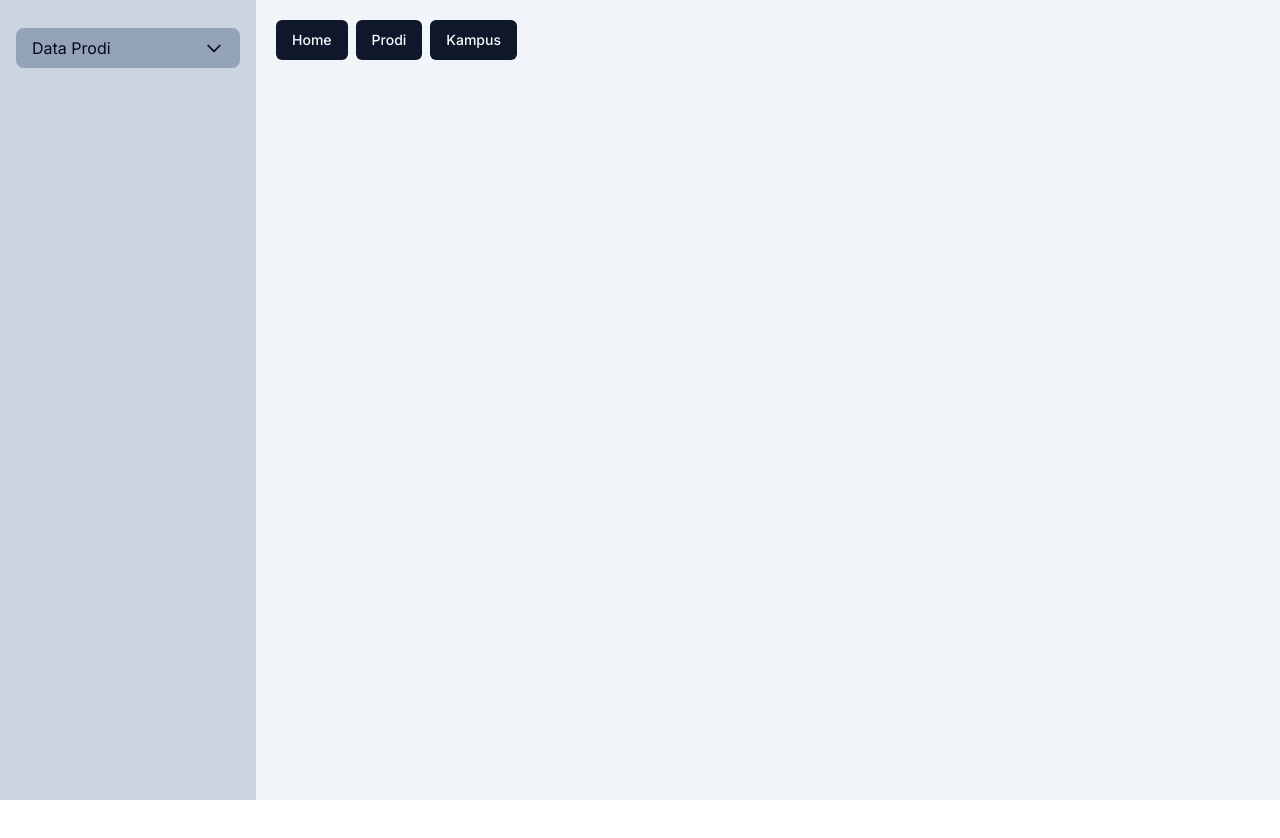
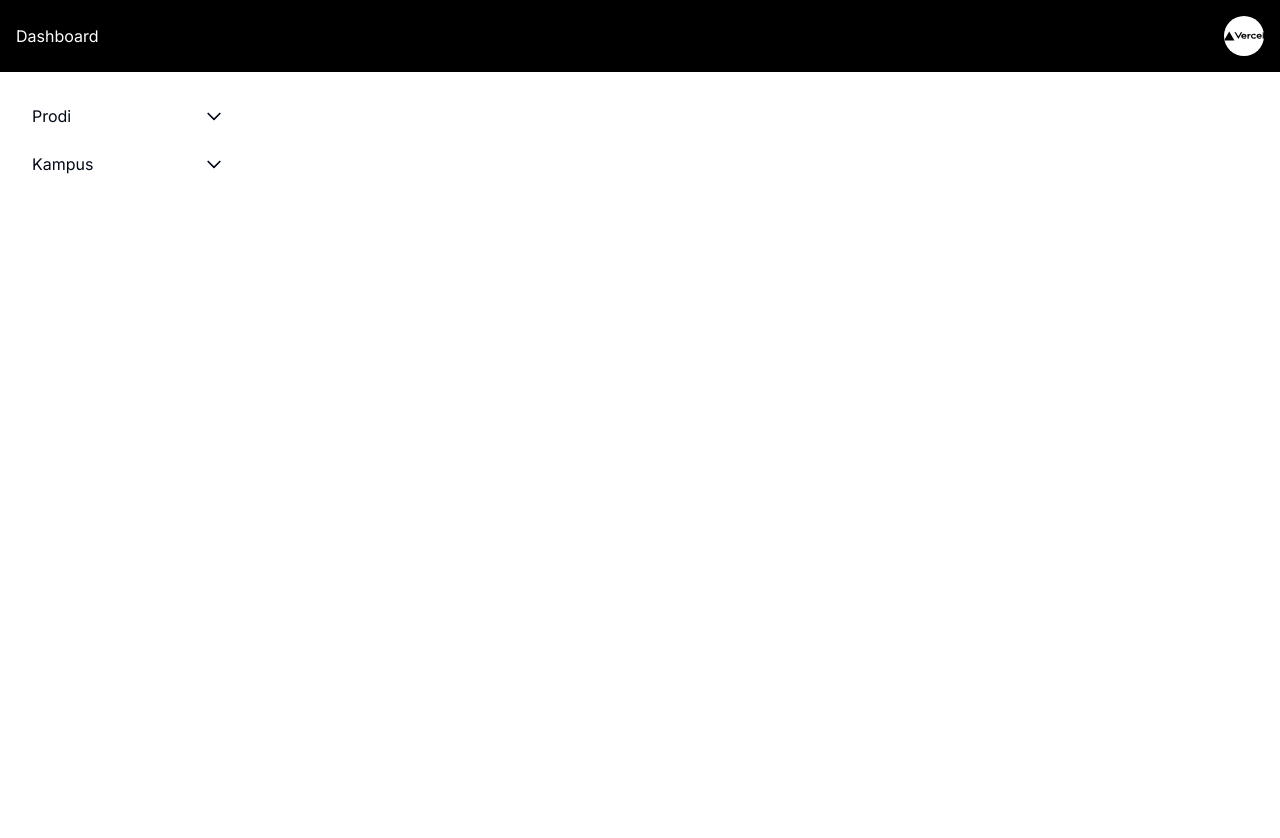
Before and after one commit to DriyandoAndreas/quiperlike-nextjs, a Next.js app: page /dashboard in a window 1280 px wide. Shown: the top 838 px of the page. Before the commit the page ends 800 px from the top, so only its background shows below. Built offline with nearby package versions, Linux system fonts and the light colour scheme.

Commit message:
add new route

```diff
--- /dev/null
+++ b/app/dashboard/bidang-studi/page.tsx
@@ -0,0 +1,3 @@
+export default function BidangStudi() {
+  return <div>BidangStudi</div>;
+}
--- /dev/null
+++ b/app/dashboard/kampus-terkait/page.tsx
@@ -0,0 +1,6 @@
+
+export default function KampusTerkait() {
+  return (
+    <div>KampusTerkait</div>
+  )
+}
--- /dev/null
+++ b/app/dashboard/kelebihan/page.tsx
@@ -0,0 +1,7 @@
+import React from 'react'
+
+export default function Kelebihan() {
+  return (
+    <div>Kelebihan</div>
+  )
+}
--- a/app/dashboard/layout.tsx
+++ b/app/dashboard/layout.tsx
@@ -1,3 +1,4 @@
+import Navbar from "@/components/ui/navbar";
 import Sidebar from "@/components/ui/sidebar";
 
 export default function DashboardLayout({
@@ -6,9 +7,12 @@ export default function DashboardLayout({
   children: React.ReactNode;
 }) {
   return (
-    <section className="flex">
-      <Sidebar />
-      <div className="flex-1 bg-slate-100 ">{children}</div>
+    <section className="flex-row">
+      <Navbar/>
+      <div className="flex">
+        <Sidebar />
+        <div className="flex-1">{children}</div>
+      </div>
     </section>
   );
 }
--- a/app/dashboard/page.tsx
+++ b/app/dashboard/page.tsx
@@ -6,17 +6,7 @@ export default function Dashboard() {
     <div>
       <nav>
         <div className="flex p-5">
-          <div className="space-x-2">
-            <Button>
-              <Link href="/dashboard">Home</Link>
-            </Button>
-            <Button>
-              <Link href="/dashboard/prodi">Prodi</Link>
-            </Button>
-            <Button>
-              <Link href="/dashboard/kampus">Kampus</Link>
-            </Button>
-          </div>
+          <div className="space-x-2"></div>
         </div>
       </nav>
     </div>
--- /dev/null
+++ b/app/dashboard/prodi/page.tsx
@@ -0,0 +1,3 @@
+export default function Prodi() {
+  return <div>Prodi</div>;
+}
--- /dev/null
+++ b/app/dashboard/skill/page.tsx
@@ -0,0 +1,7 @@
+import React from 'react'
+
+export default function Skills() {
+  return (
+    <div>Skills</div>
+  )
+}
--- /dev/null
+++ b/components/ui/avatar.tsx
@@ -0,0 +1,50 @@
+"use client"
+
+import * as React from "react"
+import * as AvatarPrimitive from "@radix-ui/react-avatar"
+
+import { cn } from "@/lib/utils"
+
+const Avatar = React.forwardRef<
+  React.ElementRef<typeof AvatarPrimitive.Root>,
+  React.ComponentPropsWithoutRef<typeof AvatarPrimitive.Root>
+>(({ className, ...props }, ref) => (
+  <AvatarPrimitive.Root
+    ref={ref}
+    className={cn(
+      "relative flex h-10 w-10 shrink-0 overflow-hidden rounded-full",
+      className
+    )}
+    {...props}
+  />
+))
+Avatar.displayName = AvatarPrimitive.Root.displayName
+
+const AvatarImage = React.forwardRef<
+  React.ElementRef<typeof AvatarPrimitive.Image>,
+  React.ComponentPropsWithoutRef<typeof AvatarPrimitive.Image>
+>(({ className, ...props }, ref) => (
+  <AvatarPrimitive.Image
+    ref={ref}
+    className={cn("aspect-square h-full w-full", className)}
+    {...props}
+  />
+))
+AvatarImage.displayName = AvatarPrimitive.Image.displayName
+
+const AvatarFallback = React.forwardRef<
+  React.ElementRef<typeof AvatarPrimitive.Fallback>,
+  React.ComponentPropsWithoutRef<typeof AvatarPrimitive.Fallback>
+>(({ className, ...props }, ref) => (
+  <AvatarPrimitive.Fallback
+    ref={ref}
+    className={cn(
+      "flex h-full w-full items-center justify-center rounded-full bg-muted",
+      className
+    )}
+    {...props}
+  />
+))
+AvatarFallback.displayName = AvatarPrimitive.Fallback.displayName
+
+export { Avatar, AvatarImage, AvatarFallback }
--- /dev/null
+++ b/components/ui/navbar.tsx
@@ -0,0 +1,26 @@
+"use client";
+
+import Link from "next/link";
+import { Avatar, AvatarImage } from "./avatar";
+
+
+export default function Navbar() {
+  return (
+    <div className="bg-black">
+      <div className="container p-4">
+        <div className="flex justify-between">
+          <div className="flex items-center space-x-2">
+            <Link href="/dashboard" className="text-white">
+              Dashboard
+            </Link>
+          </div>
+          <div className="space-x-2">
+            <Avatar>
+              <AvatarImage src="/vercel.svg" className="bg-white"></AvatarImage>
+            </Avatar>
+          </div>
+        </div>
+      </div>
+    </div>
+  );
+}
--- a/components/ui/sidebar.tsx
+++ b/components/ui/sidebar.tsx
@@ -2,24 +2,28 @@
 import { useState } from "react";
 import Link from "next/link";
 
-const Sidebar: React.FC = () => {
+export default function SideBar() {
   const [isDropdownOpen, setIsDropdownOpen] = useState(false);
+  const [isDropdonwKampusOpen, setIsDropdonwKampusOpen] = useState(false);
 
   const toggleDropdown = () => {
     setIsDropdownOpen(!isDropdownOpen);
   };
+  const toggleDropdownKampus = () => {
+    setIsDropdonwKampusOpen(!isDropdonwKampusOpen);
+  };
 
   return (
-    <div className="h-screen bg-slate-300 w-64 space-y-6 py-7 px-4">
+    <div className="h-screen  w-64 space-y-6 py-6 px-4 overflow-auto">
       {/* bisa menambahkan title disini */}
       <nav>
         <div className="space-y-1">
-          <div className="relative">
+          <div className="relative space-y-2">
             <button
               onClick={toggleDropdown}
-              className="flex items-center justify-between w-full px-4 py-2 text-left bg-slate-400 rounded-lg hover:bg-white"
+              className="flex items-center justify-between w-full px-4 py-2 text-left"
             >
-              <span>Data Prodi</span>
+              <span>Prodi</span>
               <svg
                 className={`w-5 h-5 transition-transform ${
                   isDropdownOpen ? "transform rotate-180" : ""
@@ -38,48 +42,86 @@ const Sidebar: React.FC = () => {
               </svg>
             </button>
             {isDropdownOpen && (
-              <div className="mt-2 space-y-2">
+              <div className="mt-2 space-y-2 mx-2">
                 <Link
-                  href="/data-bidang-studi"
-                  className="block px-4 py-2 text-sm  bg-slate-400 rounded-lg hover:bg-white"
+                  href="/dashboard/prodi"
+                  className="block px-4 py-2 text-sm text-gray-500 hover:text-black"
+                >
+                  Data Prodi
+                </Link>
+                <Link
+                  href="/dashboard/bidang-studi"
+                  className="block px-4 py-2 text-sm text-gray-500 hover:text-black"
                 >
                   Data Bidang Studi
                 </Link>
                 <Link
-                  href="/data-kategori-skill"
-                  className="block px-4 py-2 text-sm  bg-slate-400 rounded-lg hover:bg-white"
+                  href="/dashboard/kategori-skill"
+                  className="block px-4 py-2 text-sm text-gray-500 hover:text-black"
                 >
                   Data Kategori Skill
                 </Link>
                 <Link
-                  href="/data-skills"
-                  className="block px-4 py-2 text-sm  bg-slate-400 rounded-lg hover:bg-white"
+                  href="/dashboard/skill"
+                  className="block px-4 py-2 text-sm text-gray-500 hover:text-black"
                 >
                   Data Skills
                 </Link>
                 <Link
-                  href="/data-kategori-kelebihan-prodi"
-                  className="block px-4 py-2 text-sm  bg-slate-400 rounded-lg hover:bg-white"
+                  href="/dashboard/kategori-kelebihan"
+                  className="block px-4 py-2 text-sm text-gray-500 hover:text-black"
                 >
                   Data Kategori Kelebihan Prodi
                 </Link>
                 <Link
-                  href="/data-kelebihan"
-                  className="block px-4 py-2 text-sm  bg-slate-400 rounded-lg hover:bg-white"
+                  href="/dashboard/kelebihan"
+                  className="block px-4 py-2 text-sm text-gray-500 hover:text-black"
                 >
                   Data Kelebihan
                 </Link>
                 <Link
-                  href="/data-kategori-kampus"
-                  className="block px-4 py-2 text-sm  bg-slate-400 rounded-lg hover:bg-white"
+                  href="/dashboard/kategori-kampus"
+                  className="block px-4 py-2 text-sm text-gray-500 hover:text-black"
                 >
                   Data Kategori Kampus
                 </Link>
                 <Link
-                  href="/data-kampus-terkait"
-                  className="block px-4 py-2 text-sm  bg-slate-400 rounded-lg hover:bg-white"
+                  href="/dashboard/kampus-terkait"
+                  className="block px-4 py-2 text-sm text-gray-500 hover:text-black"
                 >
                   Data Kampus Terkait
+                </Link>
+              </div>
+            )}
+            <button
+              onClick={toggleDropdownKampus}
+              className="flex items-center justify-between w-full px-4 py-2 text-left"
+            >
+              <span>Kampus</span>
+              <svg
+                className={`w-5 h-5 transition-transform ${
+                  isDropdonwKampusOpen ? "transform rotate-180" : ""
+                }`}
+                fill="none"
+                stroke="currentColor"
+                viewBox="0 0 24 24"
+                xmlns="http://www.w3.org/2000/svg"
+              >
+                <path
+                  strokeLinecap="round"
+                  strokeLinejoin="round"
+                  strokeWidth="2"
+                  d="M19 9l-7 7-7-7"
+                ></path>
+              </svg>
+            </button>
+            {isDropdonwKampusOpen && (
+              <div className="mt-2 space-y-2 mx-2">
+                <Link
+                  href="/data-bidang-studi"
+                  className="block px-4 py-2 text-sm text-gray-500 hover:text-black"
+                >
+                  Data Kampus
                 </Link>
               </div>
             )}
@@ -88,6 +130,4 @@ const Sidebar: React.FC = () => {
       </nav>
     </div>
   );
-};
-
-export default Sidebar;
+}
--- a/package.json
+++ b/package.json
@@ -10,6 +10,7 @@
   },
   "dependencies": {
     "@prisma/client": "^5.17.0",
+    "@radix-ui/react-avatar": "^1.1.0",
     "@radix-ui/react-navigation-menu": "^1.2.0",
     "@radix-ui/react-slot": "^1.1.0",
     "class-variance-authority": "^0.7.0",
```
Also changed, not shown: 1 other file (tests, documents, lock files or other folders).
